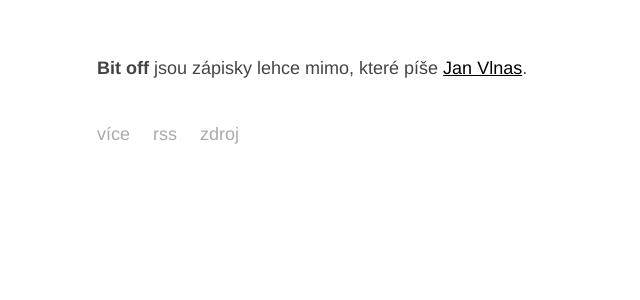
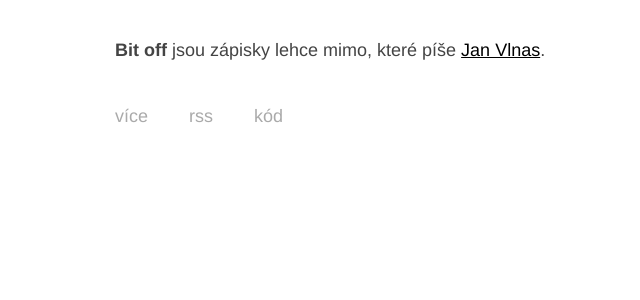
Before and after one commit to jnv/bitoff.cz, a Jekyll site: the page built from index.html, in a window 1280 px wide. Shown: the top 300 px of the page, without its empty margins (165-805 px from the left). Built offline with Jekyll 4.4.1, drawn with Linux system fonts in a browser that asks for light colours.

Commit message:
More styles pushing

```diff
--- a/_layouts/default.html
+++ b/_layouts/default.html
@@ -20,7 +20,7 @@
       <nav>
         {% if page.url != "/index.html" %}<a href="/">více</a>{% endif %}
         <a href="/feed.xml" rel="alternate">RSS</a>
-        <a href="https://github.com/jnv/bitoff.cz">zdroj</a>
+        <a href="https://github.com/jnv/bitoff.cz">kód</a>
       </nav>
     </footer>
   </div>
--- a/assets/main.css
+++ b/assets/main.css
@@ -3,9 +3,15 @@
  * http://typeplate.com
  */
 
+html {
+  font: normal 100.1%/1.65 Helvetica Neue, Helvetica, Arial, sans-serif; /* base font size 16px with 1.65 line-height */
+}
 
-html {
-  font: normal 112.5%/1.65 Helvetica Neue, Helvetica, Arial, sans-serif; /* base font size 18px with 1.65 line-height */
+@media (min-width: 21em)
+{
+  html {
+    font-size: 112.5%; /* shift up to 18px */
+  }
 }
 
 
@@ -21,6 +27,9 @@
   background-color: #fff;
   color: #444;
 
+  margin: 0;
+  padding: 2em 1.5em 3em;
+
   -webkit-hyphens: auto;
   -moz-hyphens: auto;
   -ms-hyphens: auto;
@@ -33,11 +42,11 @@
   color: #000;
   text-decoration: underline;
 }
-a:hover {
-  color: #000;
-}
 a:visited {
   color: #555;
+}
+a:hover, a:focus {
+  color: #666;
 }
 
 
@@ -150,8 +159,8 @@
 /*****************************************************************************/
 
 .site {
-  max-width: 42em;
-  margin: 3em auto 2em;
+  max-width: 40em;
+  margin: 0 auto;
 }
 
 .meta {
@@ -160,6 +169,7 @@
 
 .posts {
   list-style: none;
+  line-height: 2;
 }
 
 .posts {
@@ -167,12 +177,12 @@
 }
 
 .site-footer {
-  margin-top: 2rem;
+  margin-top: 2em;
   text-transform: lowercase;
 }
 
 .site-footer a {
-  margin-right: 1em;
+  margin-right: 2em;
   color: #aaa;
   text-decoration: none;
 }
```
